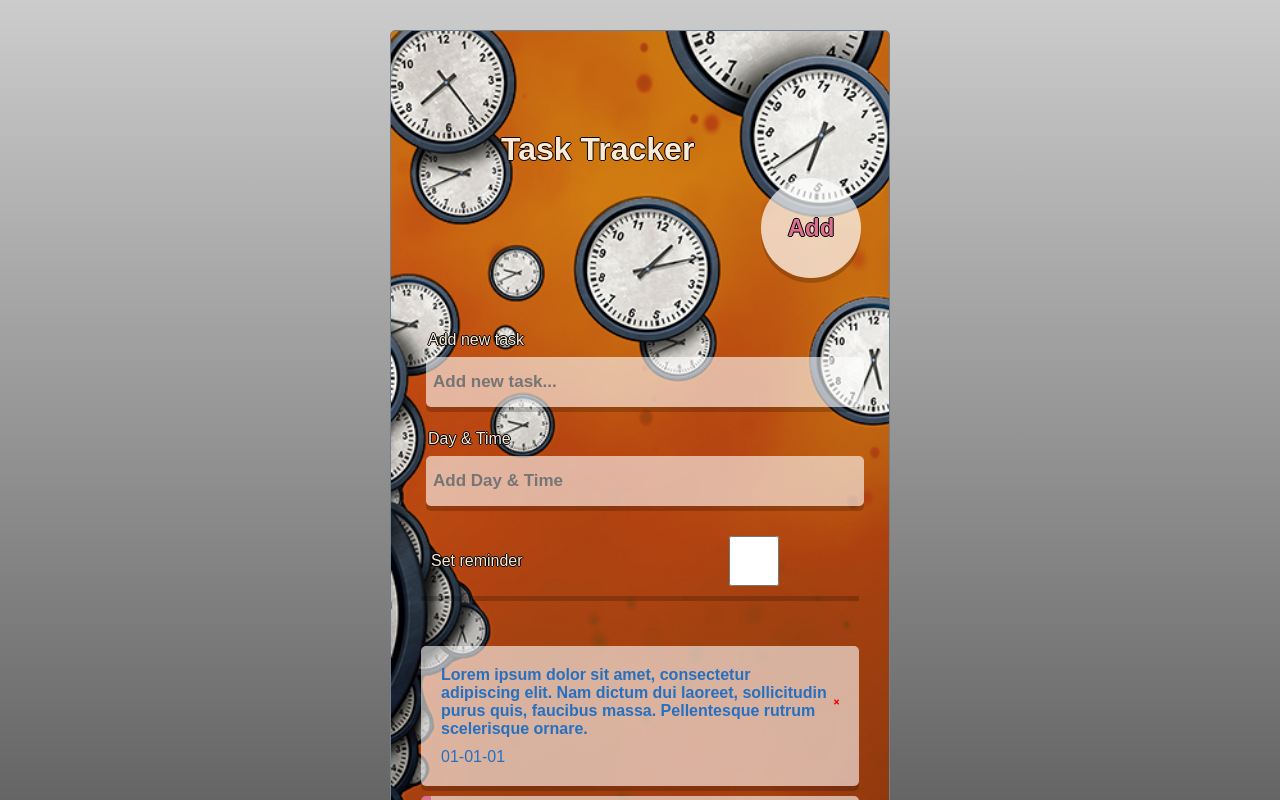
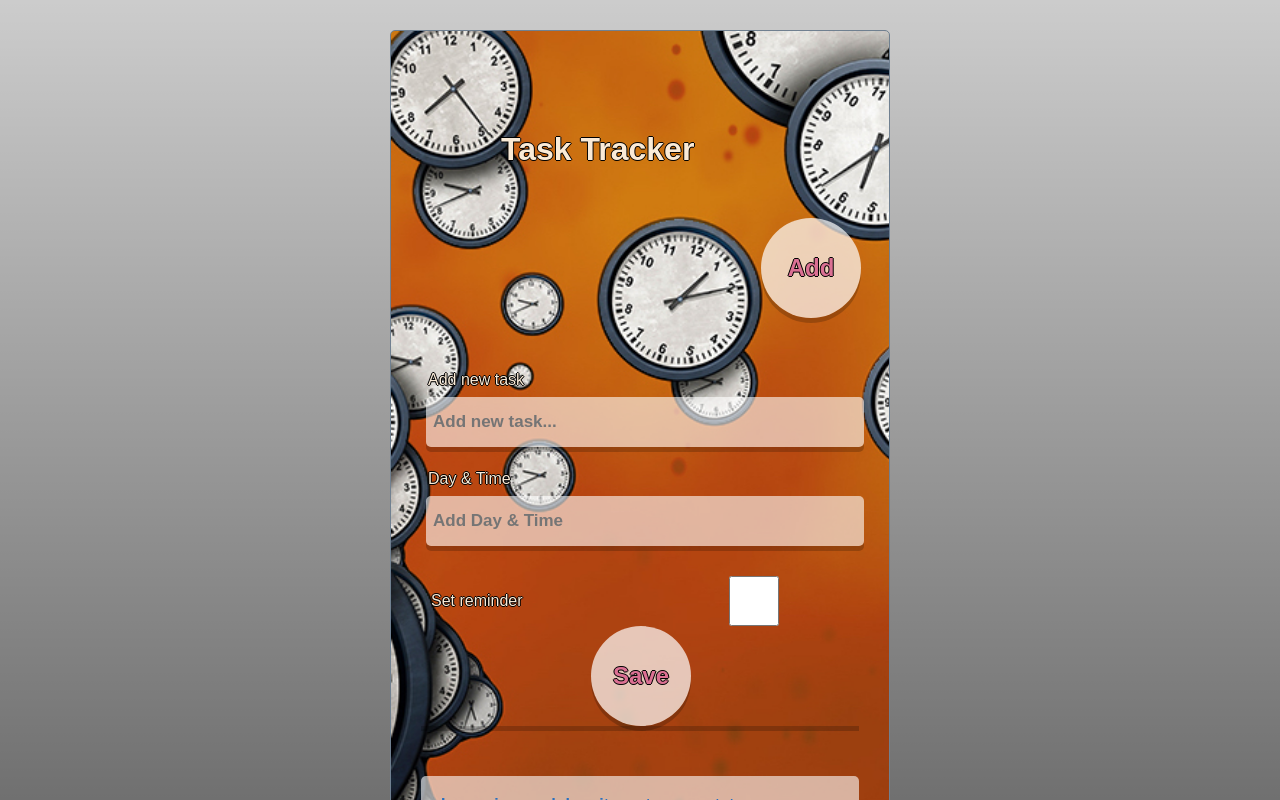
Before and after one commit to hinsheva/js-task-tracker, a React (Create React App) app: page / in a window 1280 px wide. Shown: the top 800 px of the page. Built offline with nearby package versions, Linux system fonts and the light colour scheme.

Commit message:
added logic to add task

```diff
--- a/src/App.js
+++ b/src/App.js
@@ -2,7 +2,7 @@ import React from 'react';
 import Header from './components/Header';
 import Tasks from './components/Tasks';
 import Button from './components/Button';
-import Input from './components/Input';
+import AddTask from './components/AddTask';
 import { useState } from 'react';
 
 
@@ -28,6 +28,12 @@ function App() {
     },
   ]);
 
+  const addTask = (task) => {
+    console.log("adding a task...", task)
+    const id = Math.floor(Math.random() * 1000 + 1);
+    const newTask = { id, ...task };
+    setTasks([...tasks, newTask])
+  }
 
   const deleteTask = (id) => {
     setTasks(tasks.filter((task)=>task.id !== id));
@@ -41,7 +47,7 @@ function App() {
     <div className='container'>
       <Header title="Task Tracker"/>
       <Button text="Add" color=""/>
-      <Input />
+      <AddTask onAdd={addTask}/>
       {tasks.length> 0 ? <Tasks tasks={tasks} onDelete={deleteTask} onToggle={toggleReminder}/> : <div style={{color:"snow"}}>'No tasks for now...'</div>}
     </div>
   );
--- /dev/null
+++ b/src/components/AddTask.jsx
@@ -0,0 +1,39 @@
+import { useState } from 'react';
+
+const AddTask = ({onAdd}) => {
+    const [name, setName] = useState('');
+    const [date, setDate] = useState('');
+    const [reminder, setReminder] = useState(false);
+
+    const onSubmit = (e) => {
+        e.preventDefault();
+        if(!name){
+            alert('Please add task name...')
+            return;
+        }
+        onAdd({name, date, reminder});
+        setName('');
+        setDate('');
+        setReminder(false);
+    }
+
+    return (
+        <form className='form' onSubmit={onSubmit}>
+            <div className='form-control'>
+                <label>Add new task</label>
+                <input className='input' placeholder="Add new task..." value={name} onChange={(e)=>setName(e.target.value)}></input>
+            </div>
+            <div className='form-control'>
+                <label>Day & Time</label>
+                <input className='input' type="text" placeholder="Add Day & Time" value={date} onChange={(e)=>setDate(e.target.value)}></input>
+            </div>
+             <div className="form-control-checkbox">
+                <label className='form-control-checkbox label'>Set reminder</label>
+                <input className='form-control-checkbox input' type="checkbox" checked={reminder} value={reminder} onChange={(e)=>setReminder(e.currentTarget.checked)}></input>
+             </div>
+             <input className='button submit' type="submit" value="Save"></input>
+        </form>
+    )
+}
+
+export default AddTask;
--- a/src/components/Input.jsx
+++ /dev/null
@@ -1,20 +0,0 @@
-const Input = () => {
-    return (
-        <form className='form'>
-            <div className='form-control'>
-                <label>Add new task</label>
-                <input className='input' placeholder="Add new task..."></input>
-            </div>
-            <div className='form-control'>
-                <label>Day & Time</label>
-                <input className='input' type="text" placeholder="Add Day & Time"></input>
-            </div>
-             <div className="form-control-checkbox">
-                <label className='form-control-checkbox label'>Set reminder</label>
-                <input className='form-control-checkbox input' type="checkbox"></input>
-             </div>
-        </form>
-    )
-}
-
-export default Input;
--- a/src/index.css
+++ b/src/index.css
@@ -39,7 +39,7 @@ body {
   display: block;
   min-width: 100px;
   min-height:100px;
-  margin: 10px 10px 10px 340px;
+  margin: 50px 10px 10px 340px;
   appearance: none;
   background: none;
   border: none;
@@ -53,6 +53,10 @@ body {
   cursor: pointer;
   box-shadow: 0px 5px rgba(0,0,0,0.2);
   transition: 0.4 ease-out;
+}
+
+.button.submit{
+  margin: -20px 10px 10px 170px;
 
 }
 
@@ -87,7 +91,6 @@ body {
   border-radius: 5px;
   box-shadow: 0px 5px rgba(0,0,0,0.2);
   color: rgb(38, 112, 193);
-
   cursor: pointer;
 }
 
```
